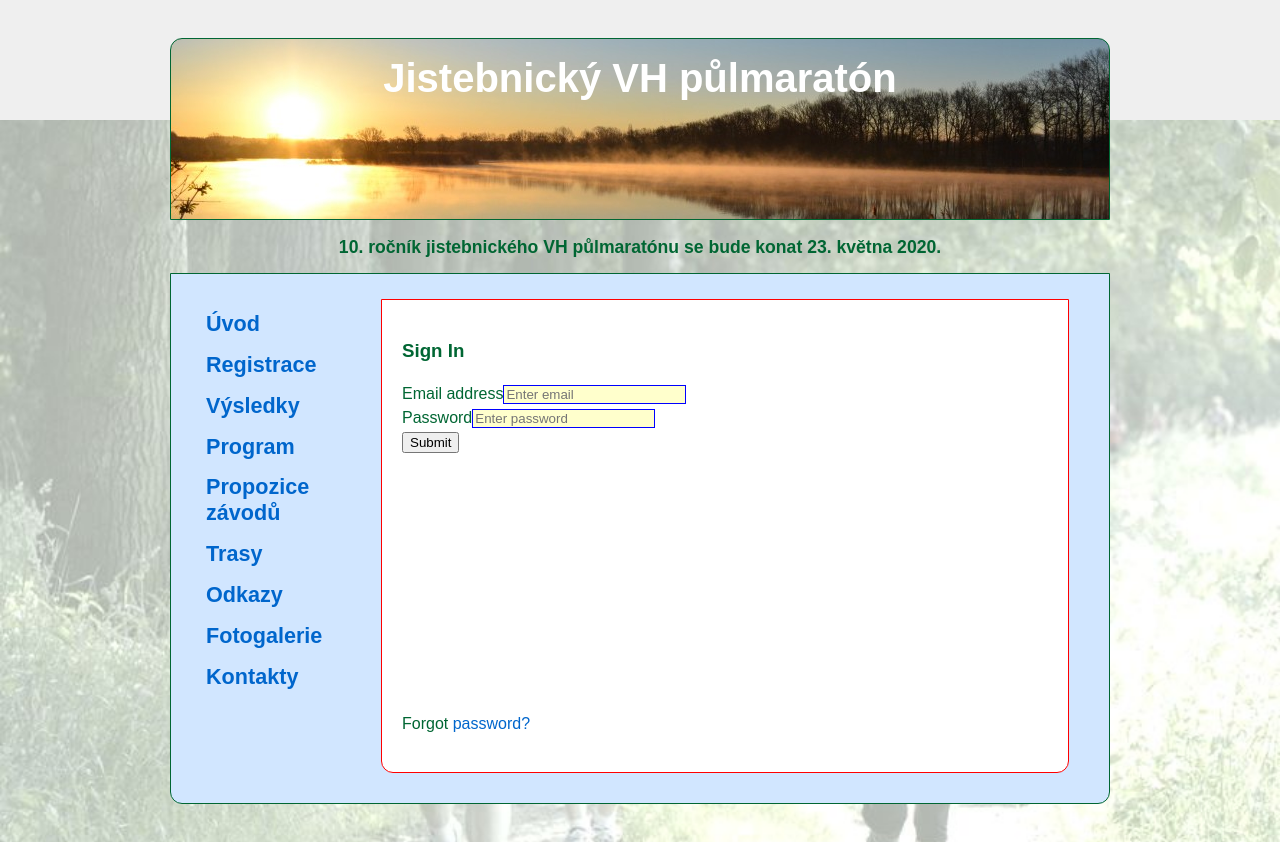
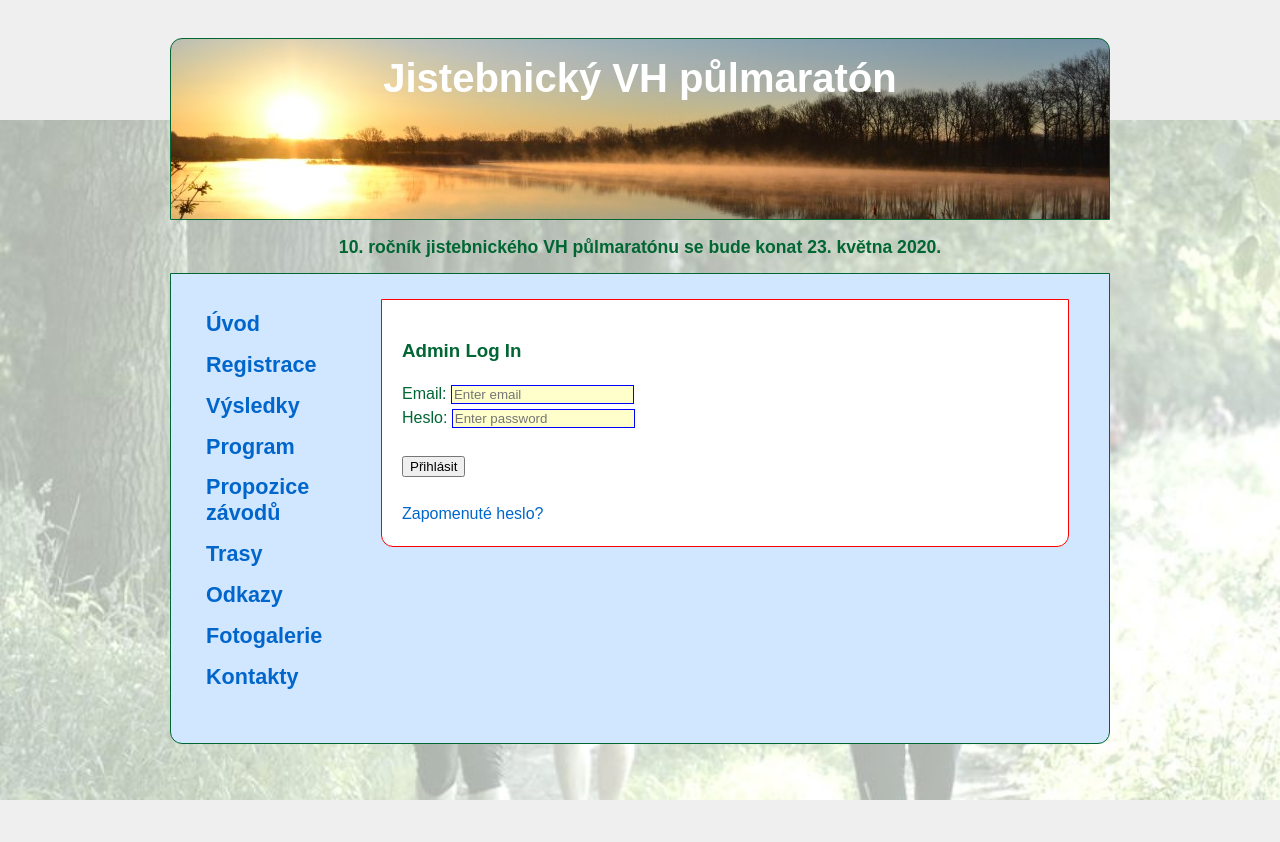
Before and after one commit to MartinBelas/vhp-frontend, a React (Create React App) app: page /login in a window 1280 px wide. After the commit the page ends 800 px from the top, so only its background shows below. Built offline with nearby package versions, Linux system fonts and the light colour scheme; no server answers.

Commit message:
Update login page design

```diff
--- a/package.json
+++ b/package.json
@@ -13,6 +13,7 @@
     "history": "4.10.1",
     "jquery": "3.5.1",
     "mui": "0.0.1",
+    "popper.js": "^1.16.1",
     "prop-types": "15.7.2",
     "react": "16.13.1",
     "react-calendar": "3.1.0",
--- a/src/App.js
+++ b/src/App.js
@@ -21,6 +21,7 @@ export default function App() {
                     <div id="frame">
                         <LeftMenuComponent />
                         <Routes />
+                        <hr class="cleaner" />
                     </div>
                 </Router>
             </AppContext.Provider>
--- a/src/index.css
+++ b/src/index.css
@@ -152,3 +152,11 @@ font-weight : bold;
 }
 
 footer { font-size: 70%; padding: 1em 0; color: gray; }
+
+hr.cleaner {
+	clear:both;
+	height:1px;
+	margin: -1px 0 0 0; padding:0;
+	border:none;
+	visibility: hidden;
+}
--- a/src/pages/Login.js
+++ b/src/pages/Login.js
@@ -56,10 +56,10 @@ export default function Login() {
         <div id="adm-content">
         <div className="Login">
             <form onSubmit={handleSubmit}>
-                <h3>Sign In</h3>
+                <h3>Admin Log In</h3>
 
                 <div className="form-group">
-                    <label>Email address</label>
+                    <label>Email: </label>
                     <input type="email"
                         name="email"
                         placeholder="Enter email"
@@ -67,17 +67,19 @@ export default function Login() {
                 </div>
 
                 <div className="form-group">
-                    <label>Password</label>
+                    <label>Heslo: </label>
                     <input type="password"
                         name="password"
                         placeholder="Enter password"
                         onChange={e => setPassword(e.target.value)} />
                 </div>
 
-                <button type="submit" className="btn btn-primary btn-block">Submit</button>
-                <p className="forgot-password text-right">
-                    Forgot <a href="#">password?</a>
-                </p>
+                <br/>
+                <div className="form-group">
+                    <button type="submit">Přihlásit</button>
+                    <br/><br/>
+                    <a href="#">Zapomenuté heslo?</a>
+                    </div>
             </form>
         </div>
         </div>
--- a/src/pages/SignIn.js
+++ /dev/null
@@ -1,5 +0,0 @@
-import React from "react";
-
-export default function Dashboard() {
-  return <h1>Dashboard</h1>;
-}
--- a/src/pages/SignUp.js
+++ /dev/null
@@ -1,5 +0,0 @@
-import React from "react";
-
-export default function SignUp() {
-  return <h1>Sign Up</h1>;
-}
```
Also changed, not shown: 1 other file (tests, documents, lock files or other folders).
